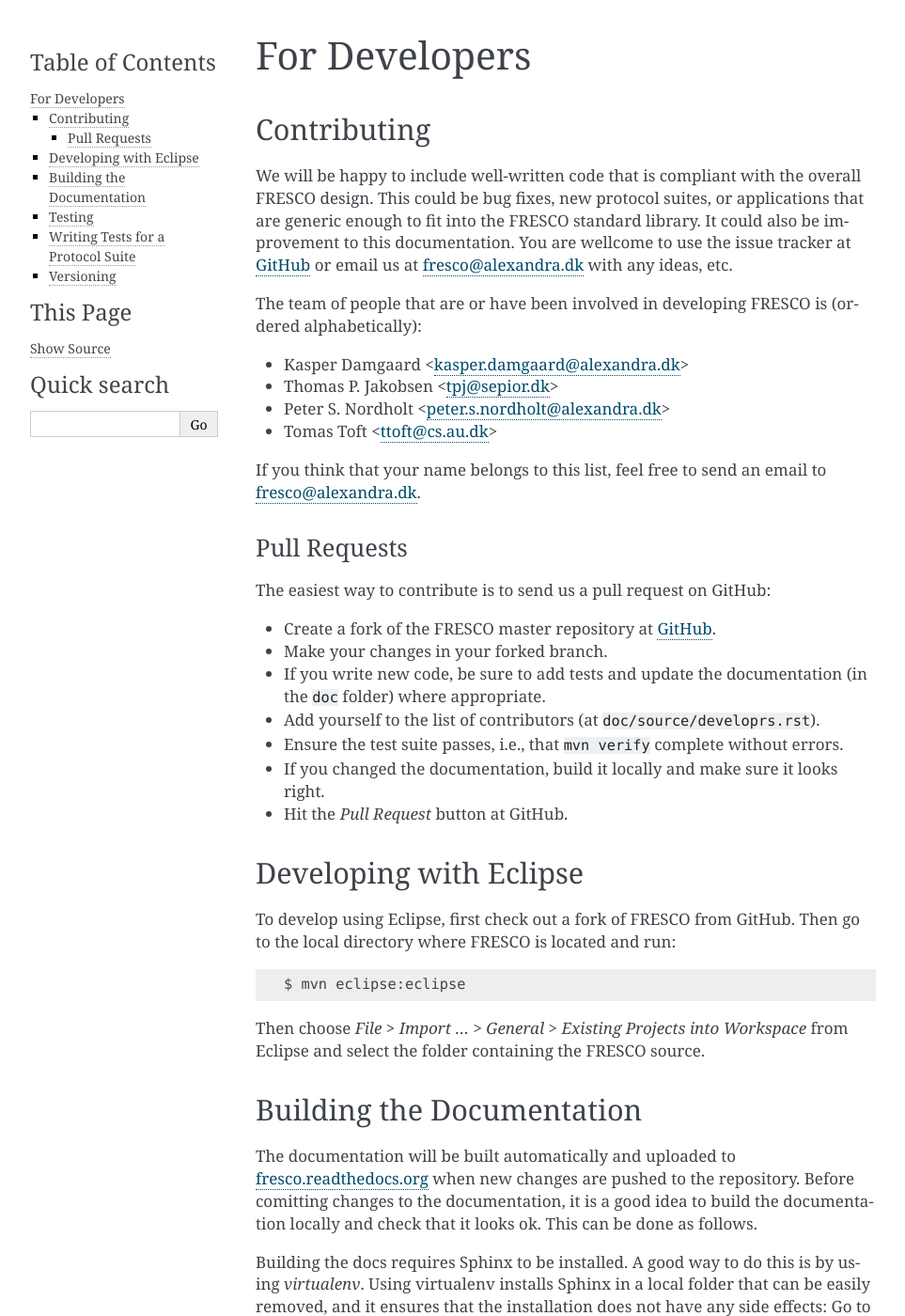
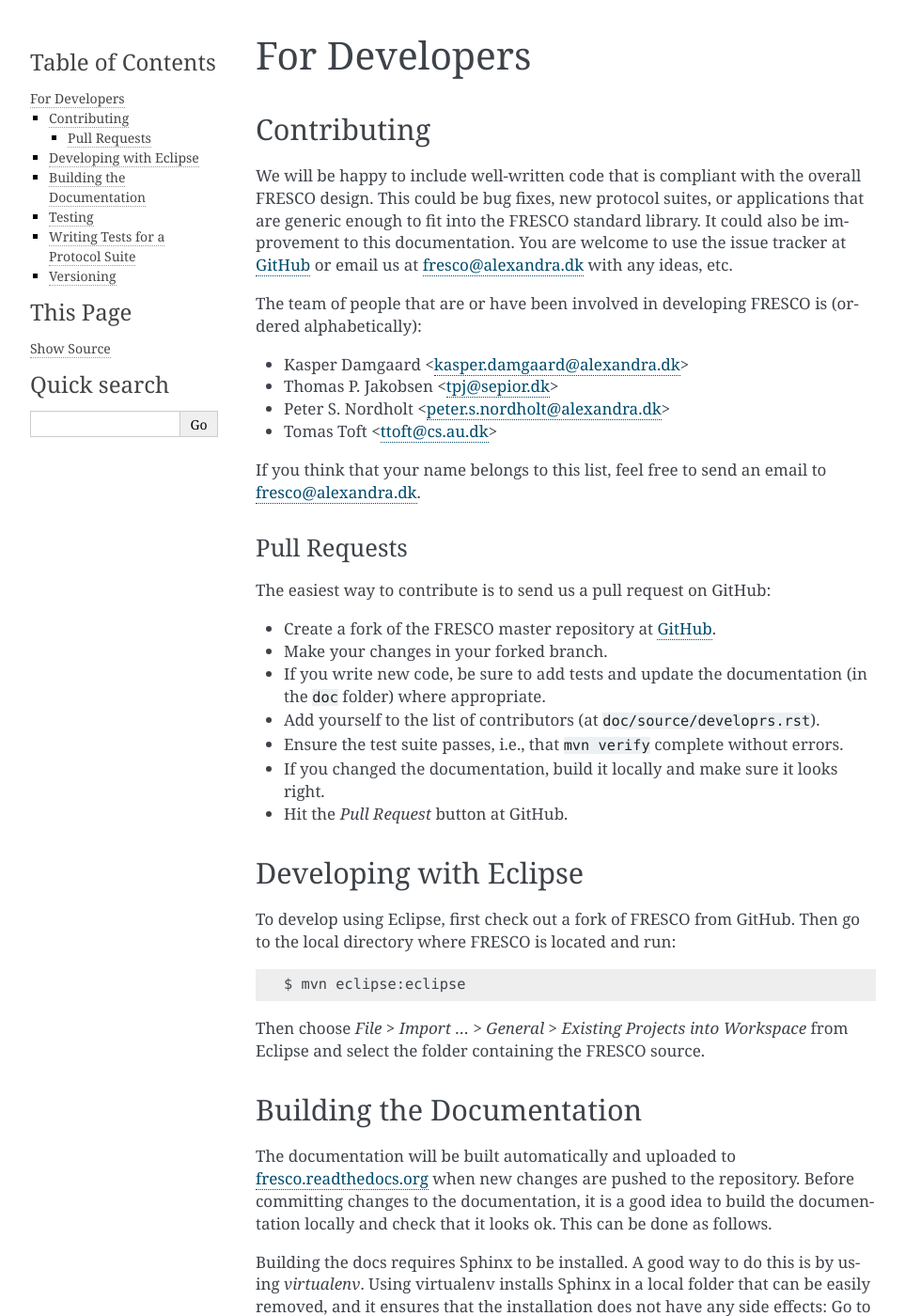
Before and after one commit to aicis/fresco, a Sphinx documentation site: the page built from doc/source/developers.rst, in a window 1280 px wide and 1400 px high. Shown: the whole window at 94% size, without its empty margins (148-1111 px from the left). Built offline with Sphinx 7.4.7, drawn with Linux system fonts in a browser that asks for light colours.

Commit message:
DOCS: Correct a few misspellings.

```diff
--- a/doc/source/developers.rst
+++ b/doc/source/developers.rst
@@ -11,7 +11,7 @@
 the overall FRESCO design. This could be bug fixes, new protocol
 suites, or applications that are generic enough to fit into the FRESCO
 standard library. It could also be improvement to this documentation.
-You are wellcome to use the issue tracker at `GitHub
+You are welcome to use the issue tracker at `GitHub
 <https://github.com/aicis/fresco/issues>`_ or email us at
 fresco@alexandra.dk with any ideas, etc.
 
@@ -77,7 +77,7 @@
 
 The documentation will be built automatically and uploaded to
 `fresco.readthedocs.org <http://fresco.readthedocs.org>`_ when new changes are
-pushed to the repository. Before comitting changes to the documentation, it is
+pushed to the repository. Before committing changes to the documentation, it is
 a good idea to build the documentation locally and check that it looks ok. This
 can be done as follows.
 
```
